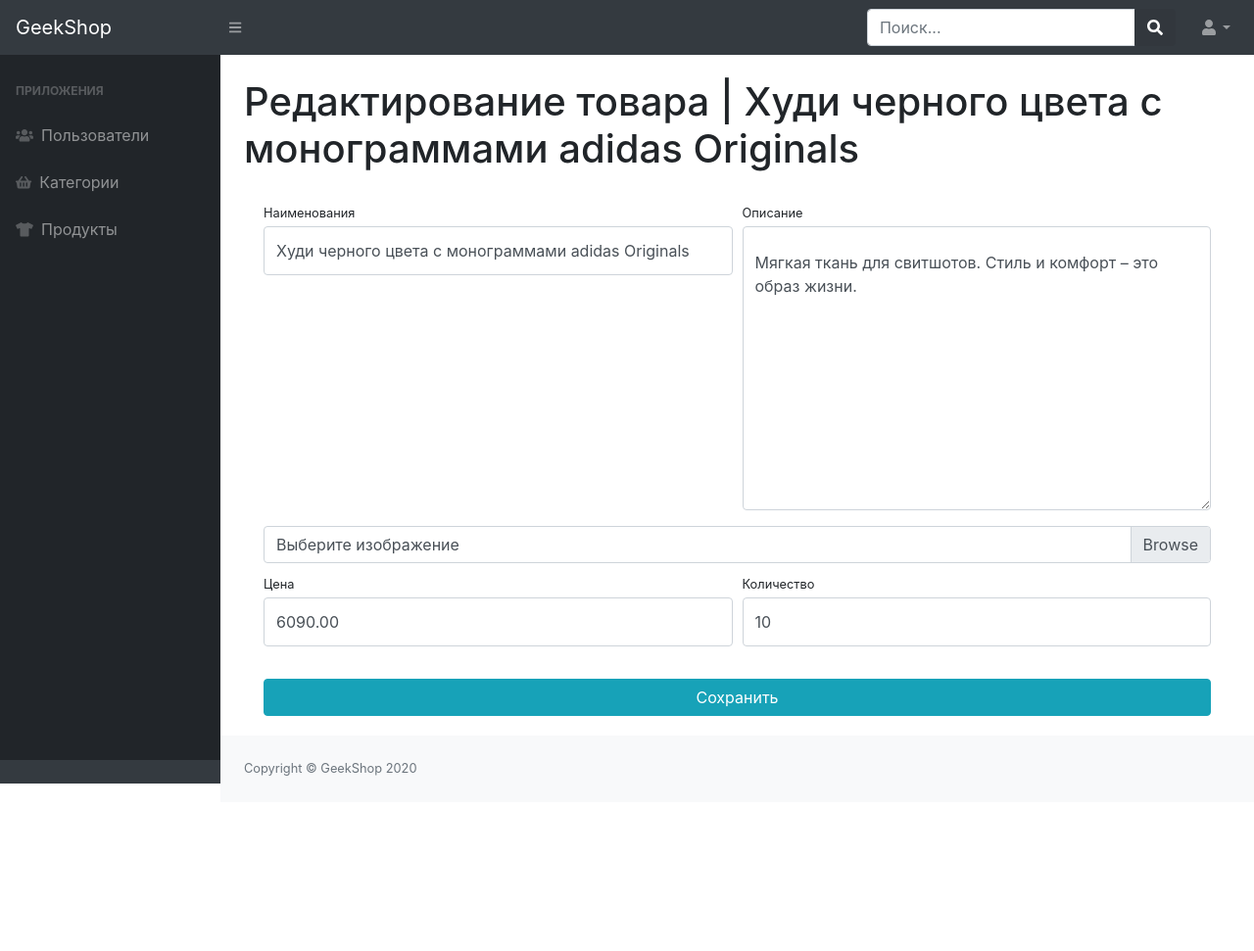
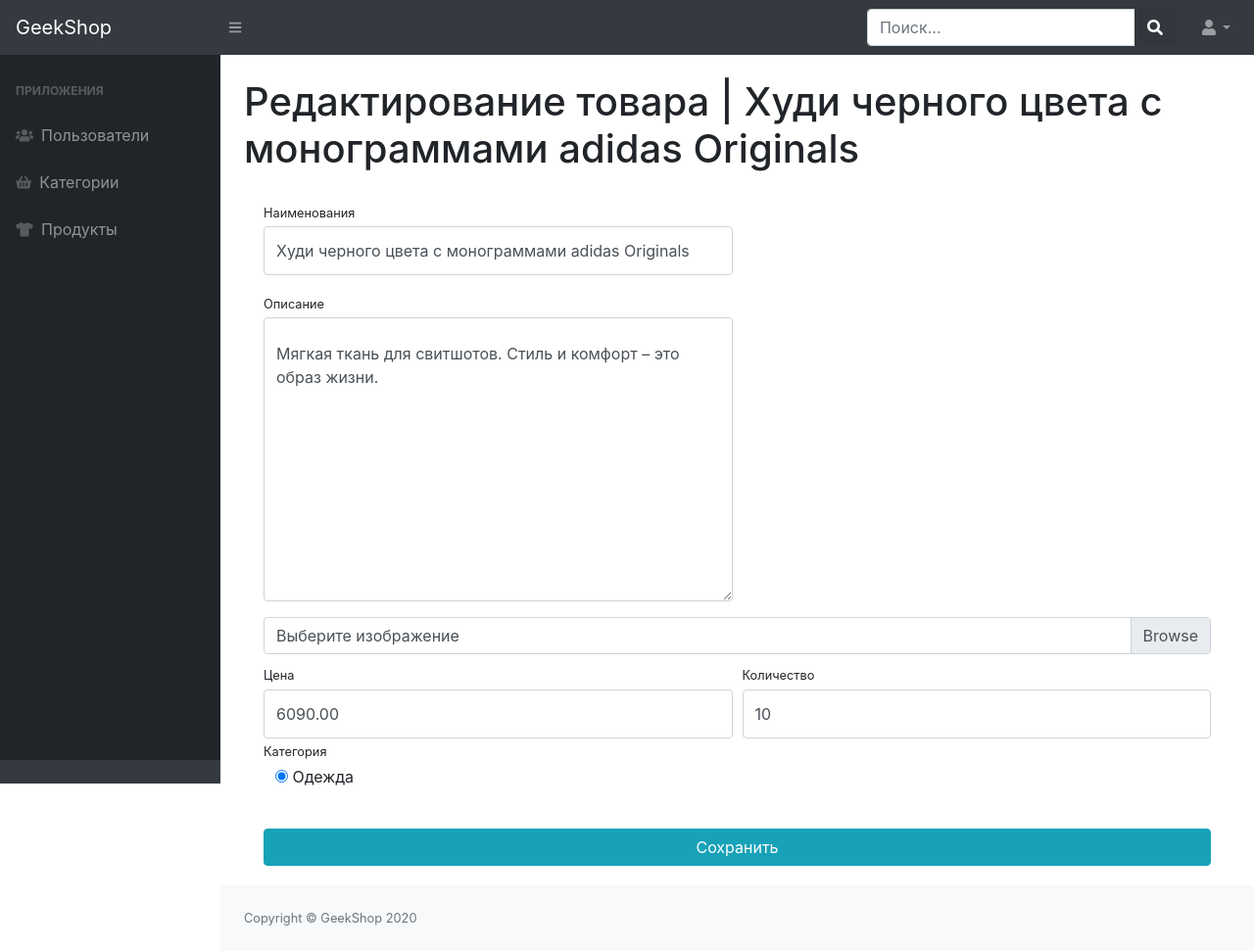
Before and after one commit to kapcak/geekshop, a Django app: page /admin-staff/products/update/1/ in a window 1280 px wide. Shown: the whole page at 98% size. Before the commit the page ends 800 px from the top, so only its background shows below. Run offline with Django 3.2, Linux system fonts and the light colour scheme; data comes from the database, SQL or seed files in the repository; some libraries are stand-ins or nearby versions.

Commit message:
Fixed category in "UPDATE" admin product

```diff
--- a/admins/forms.py
+++ b/admins/forms.py
@@ -1,4 +1,4 @@
-from products.models import Product
+from products.models import Product, ProductCategory
 from django.forms import fields
 from users.models import User
 from django import forms
@@ -25,7 +25,7 @@
     image = forms.ImageField(widget=forms.FileInput(attrs={'class': 'custom-file-input'}), required=False)
     price = forms.CharField(widget=forms.NumberInput(attrs={'class': 'form-control py-4'}))
     quantity = forms.CharField(widget=forms.NumberInput(attrs={'class': 'form-control py-4'}))
-    # category = forms.CharField(widget=forms.TextInput(attrs={'class': 'form-control py-4', 'readonly': True}))
+    category = forms.ModelChoiceField(queryset=ProductCategory.objects.all(), widget=forms.RadioSelect(attrs={'id': 'value'}))
     class Meta:
         model = Product
-        fields = ('name', 'description', 'image', 'price', 'quantity')
+        fields = ('name', 'description', 'image', 'price', 'quantity', 'category')
--- a/admins/templates/admins/admin-product-update-delete.html
+++ b/admins/templates/admins/admin-product-update-delete.html
@@ -14,12 +14,14 @@
                             {{ form.name }}
                         </div>
                     </div>
-                    <div class="col-lg-6">
-                        <div class="form-group">
-                            <label class="small mb-1" for="{{ form.description.id_for_label }}">Описание</label>
-                            {{ form.description }}
-                        </div>
+                </div>
+                <div class="form-row">
+                <div class="col-lg-6">
+                    <div class="form-group">
+                        <label class="small mb-1" for="{{ form.description.id_for_label }}">Описание</label>
+                        {{ form.description }}
                     </div>
+                </div>
                 </div>
                 <div class="form-row mb-2">
                     <div class="col-lg-12">
@@ -40,10 +42,12 @@
                         <label class="small mb-1" for="{{ form.quantity.id_for_label }}">Количество</label>
                         {{ form.quantity }}
                     </div>
-                    {% comment %} <div class="col-lg-6">
-                        <label class="small mb-1" for="{{ form.email.id_for_label }}">Категория</label>
-                        {{ form.category }}
-                    </div> {% endcomment %}
+                    <div class="col-lg-6">
+                        <label class="small mb-1" for="{{ form.category.id_for_label }}">Категория</label>
+                        {% for radio in form.category %}
+                        <div class="col-lg-6">{{ radio }}</div>
+                        {% endfor %}
+                    </div>
                 </div>
                 <div class="form-row">
                     <div class="col-lg-12" style="margin-top: 33px;">
```
